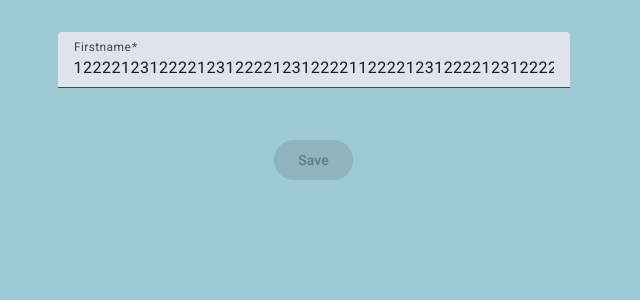
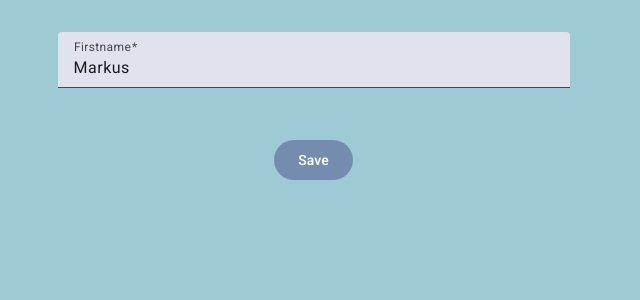
Before and after one commit to EderlMarkus/JS_ANGULAR_Signal_Forms, an Angular app: page / in a window 1280 px wide. Shown: the top 300 px of the page, without its empty margins (0-640 px from the left). Built offline with nearby package versions, Linux system fonts and the light colour scheme.

Commit message:
processing stuff for presentation

```diff
--- a/src/app/app.ts
+++ b/src/app/app.ts
@@ -14,7 +14,7 @@ import { MatFormFieldModule } from '@angular/material/form-field';
 export class App {
 
   protected readonly userSig = signal<User>({
-    "firstName": "122221231222212312222123122221122221231222212312222123122221122221231222212312222123122221",
+    "firstName": "Markus",
     "lastName": "",
     "age": 0,
     "email": "",
```
